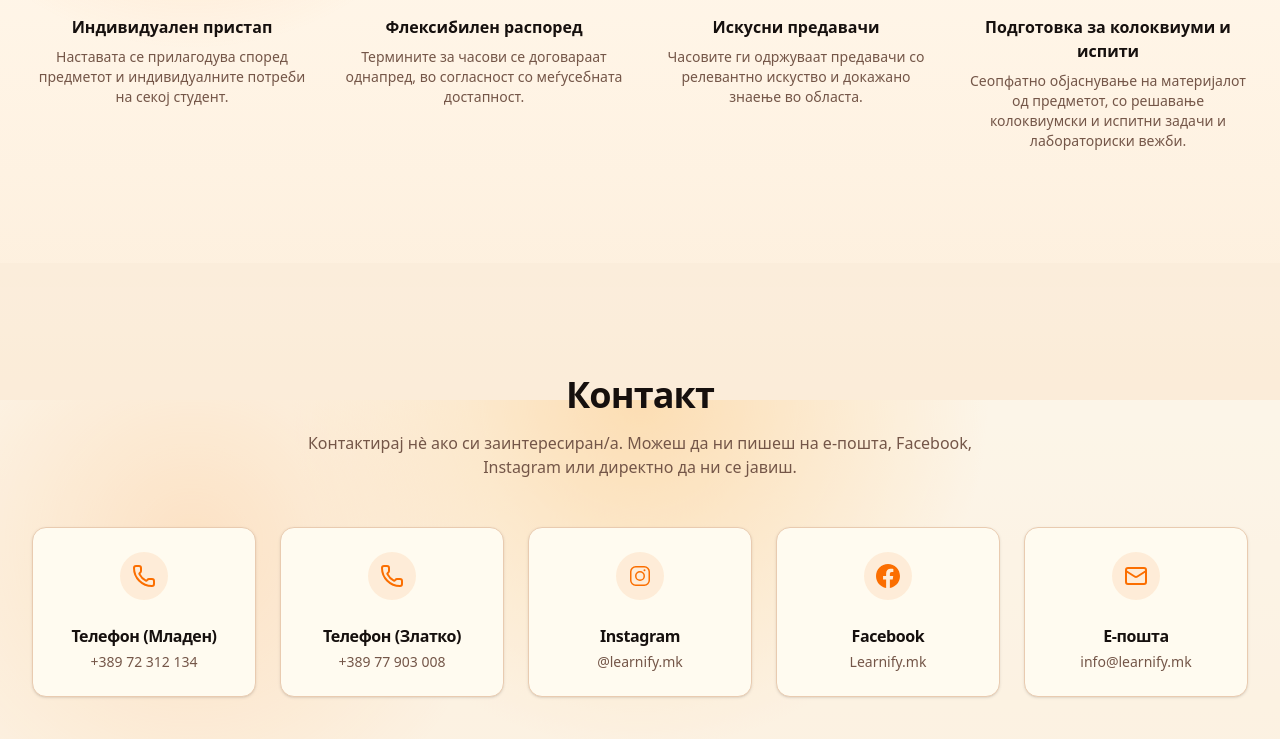
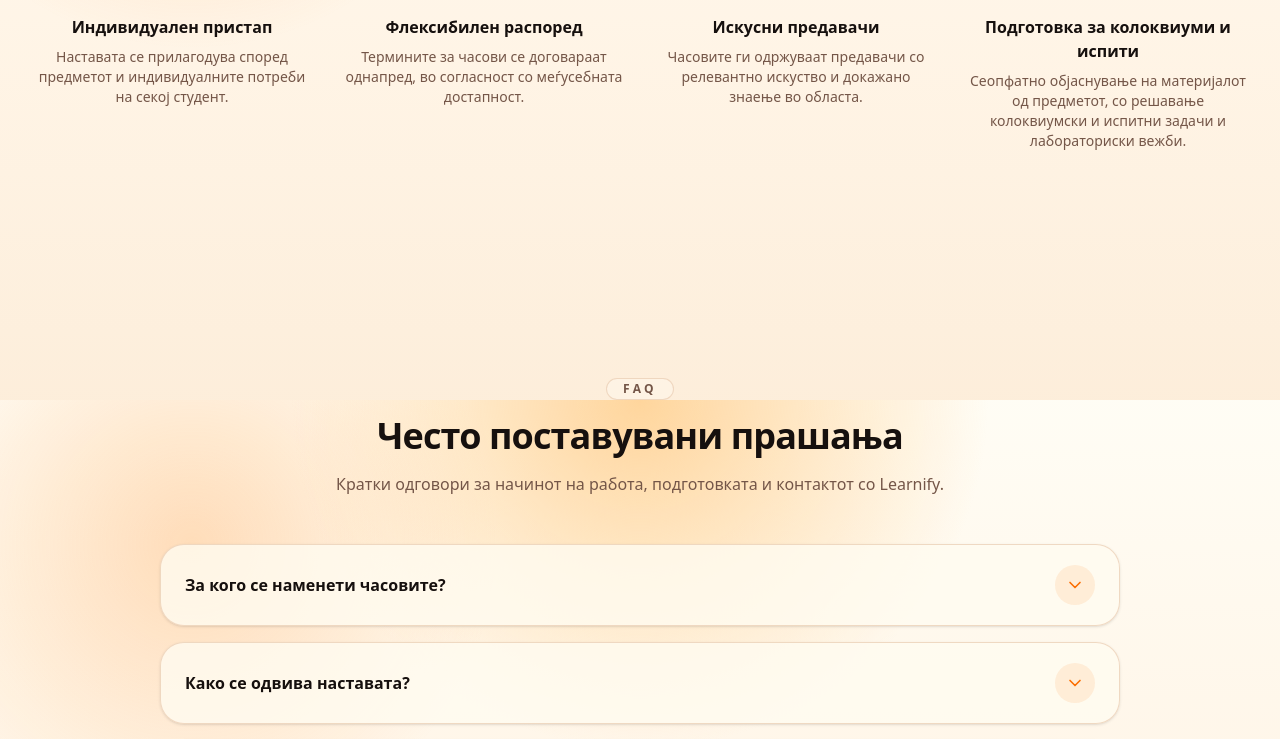
Before and after one commit to Delemangi/learnify, a React (Vite) app: page / in a window 1280 px wide. Shown: the part 2000-2739 px from the top of the page. Built offline with nearby package versions, Linux system fonts and the light colour scheme.

Commit message:
Add FAQ section

```diff
--- a/src/App.tsx
+++ b/src/App.tsx
@@ -2,6 +2,7 @@ import { AboutSection } from '@/components/about-section';
 import { ContactSection } from '@/components/contact-section';
 import { CoursesMarquee } from '@/components/courses-marquee';
 import { CoursesSection } from '@/components/courses-section';
+import { FaqSection } from '@/components/faq-section';
 import { Footer } from '@/components/footer';
 import { Hero } from '@/components/hero';
 import { Navbar } from '@/components/navbar';
@@ -21,6 +22,7 @@ export const App = () => (
         <Hero />
         <CoursesSection />
         <AboutSection />
+        <FaqSection />
         <ContactSection />
       </main>
       <CoursesMarquee />
--- /dev/null
+++ b/src/components/faq-section.tsx
@@ -0,0 +1,49 @@
+import { ChevronDown } from 'lucide-react';
+
+import { AnimateIn } from '@/components/animate-in';
+import { faqItems } from '@/data/faq';
+
+export const FaqSection = () => (
+  <section
+    className="py-20 sm:py-28"
+    id="faq"
+  >
+    <div className="mx-auto max-w-5xl px-4 sm:px-6 lg:px-8">
+      <AnimateIn>
+        <div className="text-center">
+          <span className="inline-flex items-center justify-center rounded-full border border-border/70 bg-background/70 px-4 py-1 text-center text-xs font-semibold leading-none uppercase tracking-[0.28em] text-muted-foreground backdrop-blur">
+            FAQ
+          </span>
+          <h2 className="mt-4 text-3xl font-bold tracking-tight sm:text-4xl">
+            Често поставувани прашања
+          </h2>
+          <p className="mx-auto mt-4 max-w-2xl text-muted-foreground">
+            Кратки одговори за начинот на работа, подготовката и контактот со
+            Learnify.
+          </p>
+        </div>
+      </AnimateIn>
+
+      <div className="mt-12 space-y-4">
+        {faqItems.map((item, index) => (
+          <AnimateIn
+            delay={index * 90}
+            key={item.question}
+          >
+            <details className="group rounded-3xl border border-border/70 bg-card/80 px-6 py-5 shadow-sm backdrop-blur-sm transition-colors open:border-primary/40 open:bg-background/90">
+              <summary className="flex cursor-pointer list-none items-center justify-between gap-4 text-left text-base font-semibold marker:hidden">
+                <span>{item.question}</span>
+                <span className="flex h-10 w-10 shrink-0 items-center justify-center rounded-full bg-primary/10 text-primary transition-transform duration-300 group-open:rotate-180">
+                  <ChevronDown className="h-5 w-5" />
+                </span>
+              </summary>
+              <p className="pr-14 pt-4 text-sm leading-7 text-muted-foreground sm:text-base">
+                {item.answer}
+              </p>
+            </details>
+          </AnimateIn>
+        ))}
+      </div>
+    </div>
+  </section>
+);
--- a/src/components/navbar/nav-links-data.ts
+++ b/src/components/navbar/nav-links-data.ts
@@ -1,5 +1,6 @@
 export const NAV_LINKS = [
   { href: '#courses', label: 'Предмети' },
   { href: '#about', label: 'За нас' },
+  { href: '#faq', label: 'FAQ' },
   { href: '#contact', label: 'Контакт' },
 ];
--- /dev/null
+++ b/src/data/faq.ts
@@ -0,0 +1,27 @@
+export type FaqItem = {
+  readonly answer: string;
+  readonly question: string;
+};
+
+export const faqItems: FaqItem[] = [
+  {
+    answer:
+      'Часовите се наменети за студенти кои сакаат подобро да ја совладаат материјата, да вежбаат континуирано и посигурно да се подготват за колоквиуми и испити.',
+    question: 'За кого се наменети часовите?',
+  },
+  {
+    answer:
+      'Работиме во мали групи со јасни објаснувања, решавање задачи и простор за прашања, за секој студент да може активно да го следи материјалот.',
+    question: 'Како се одвива наставата?',
+  },
+  {
+    answer:
+      'Да. Добиваш насоки, задачи за вежбање и поддршка околу темите што најчесто создаваат потешкотии при подготовката.',
+    question: 'Дали има материјали и задачи за вежбање?',
+  },
+  {
+    answer:
+      'Најлесно е да ни пишеш преку Instagram, Facebook, е-пошта или да ни се јавиш директно на телефон. Ќе ти помогнеме со сите детали околу предметите и термините.',
+    question: 'Како можам да се пријавам или да добијам повеќе информации?',
+  },
+];
```
